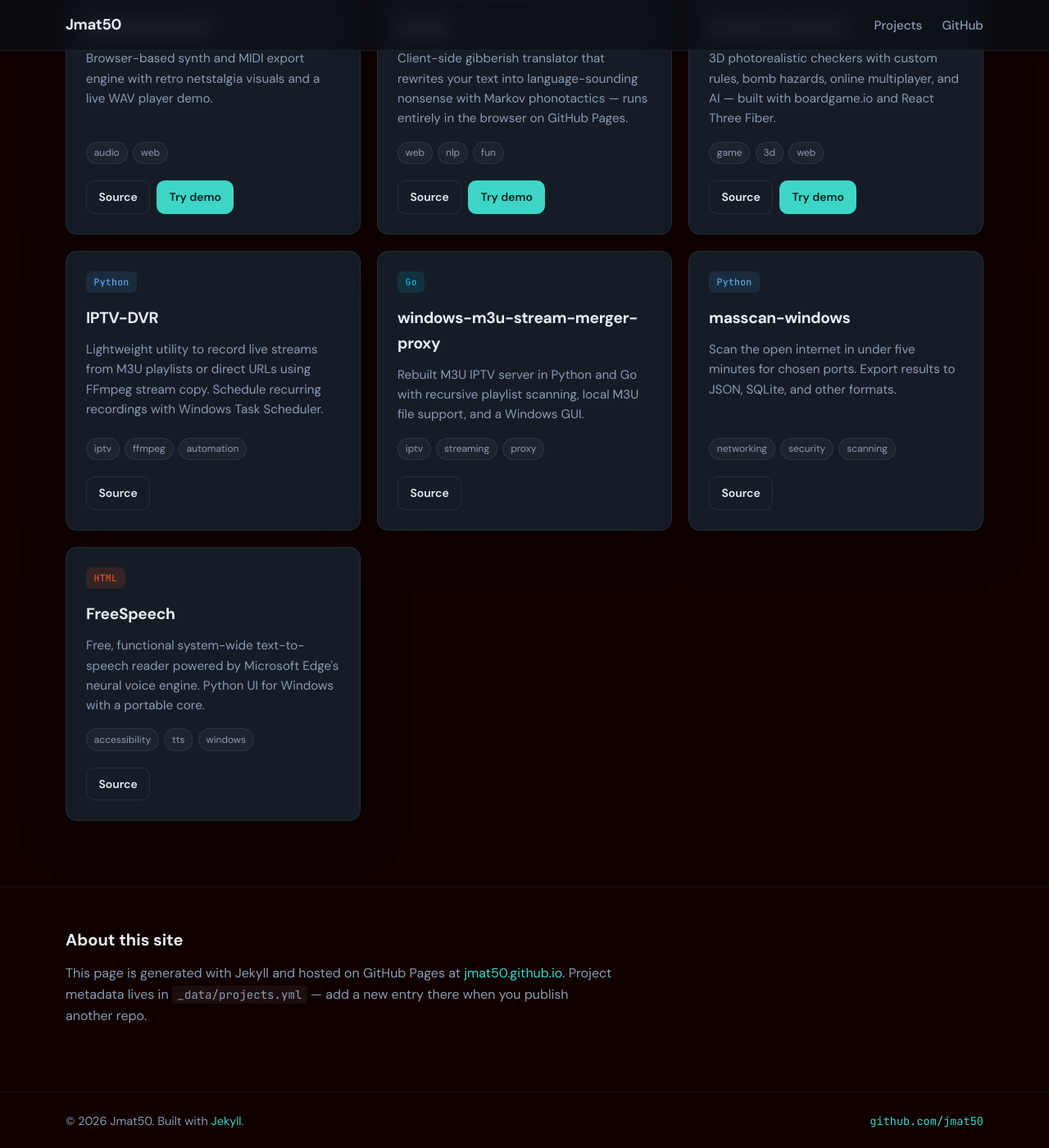
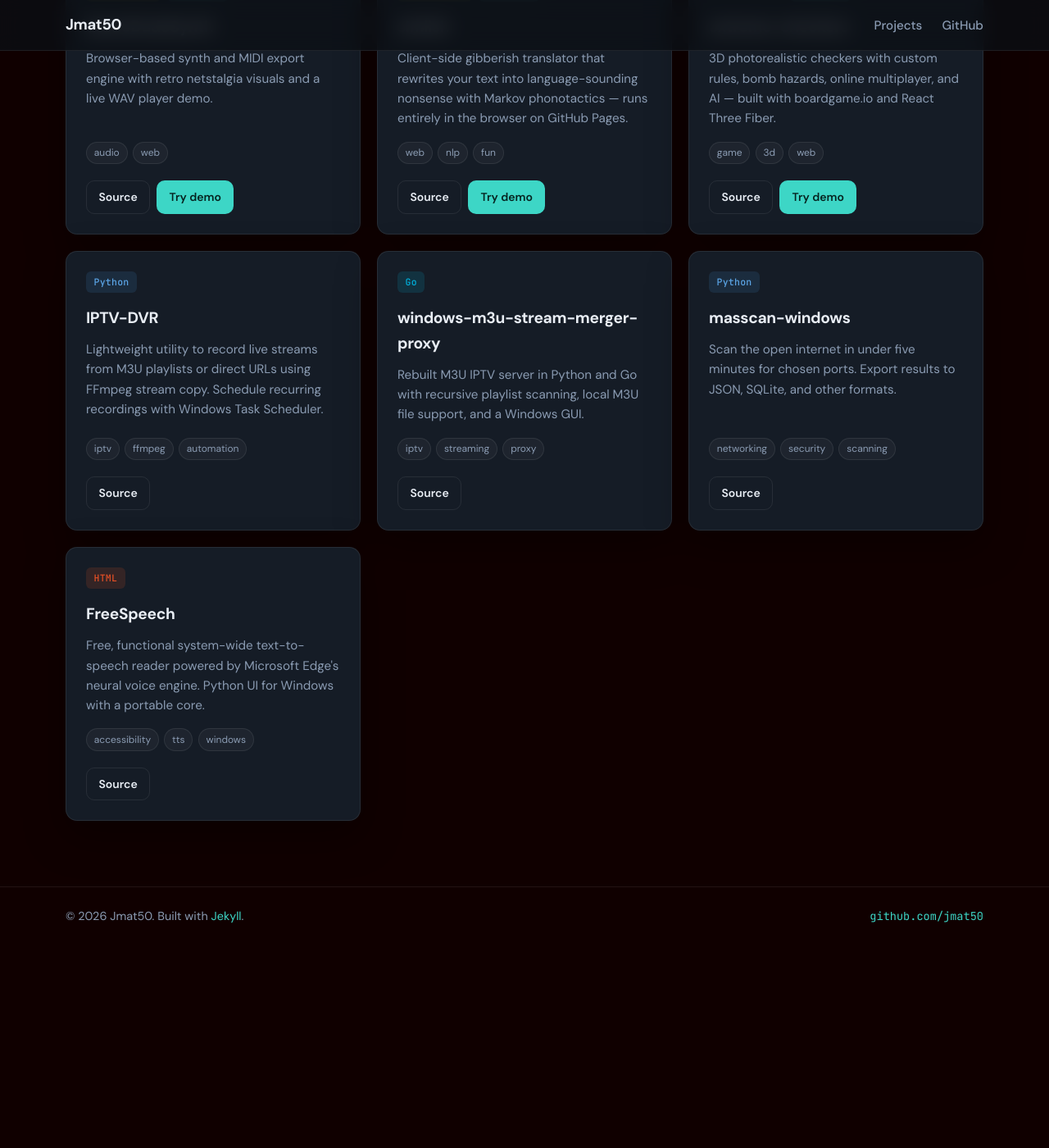
Before and after one commit to Jmat50/jmat50.github.io, a Jekyll site: the page built from index.html, in a window 1280 px wide and 1400 px high, scrolled down 503 px. Shown: the whole window at 82% size. Built offline with Jekyll 4.4.1, drawn with Linux system fonts in a browser that asks for light colours; after the commit the page ends 1664 px from its top, so only the background shows below that.

Commit message:
Remove About this site section from the portfolio page.
Co-authored-by: Cursor <cursoragent@cursor.com>

```diff
--- a/assets/css/style.css
+++ b/assets/css/style.css
@@ -349,31 +349,6 @@ a:hover {
   margin-top: auto;
 }
 
-/* About */
-.about {
-  padding: 3rem 0 5rem;
-  border-top: 1px solid var(--border);
-}
-
-.about h2 {
-  margin: 0 0 0.75rem;
-  font-size: 1.25rem;
-}
-
-.about p {
-  max-width: 42rem;
-  margin: 0;
-  color: var(--text-muted);
-}
-
-.about code {
-  font-family: var(--mono);
-  font-size: 0.88em;
-  padding: 0.15rem 0.4rem;
-  background: rgba(255, 255, 255, 0.06);
-  border-radius: 4px;
-}
-
 /* Footer */
 .site-footer {
   padding: 1.5rem 0 2rem;
--- a/index.html
+++ b/index.html
@@ -57,14 +57,3 @@ description: Open-source tools, experiments, and live demos by Jmat50.
     </div>
   </div>
 </section>
-
-<section class="about">
-  <div class="container about-inner">
-    <h2>About this site</h2>
-    <p>
-      This page is generated with Jekyll and hosted on GitHub Pages at
-      <a href="{{ site.url }}">{{ site.url | remove: 'https://' }}</a>.
-      Project metadata lives in <code>_data/projects.yml</code> — add a new entry there when you publish another repo.
-    </p>
-  </div>
-</section>
```
